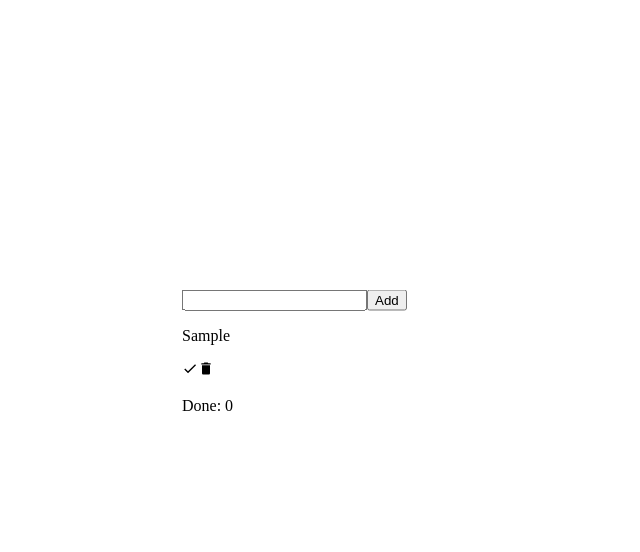
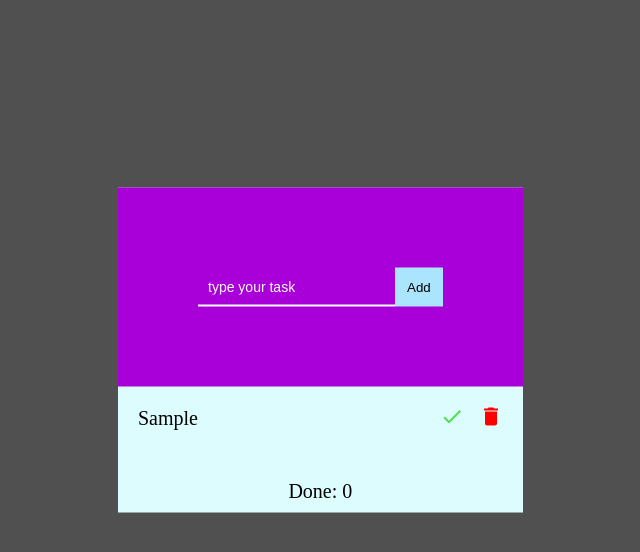
Before and after one commit to eslamicoo912/LGMVIP-Web, a React (Create React App) app in the folder Task 01 Todo List/: page / in a window 1280 px wide. Both pictures are taken after typing "Sample" into the empty fields and a click on the button "Add". Shown: the top 552 px of the page, without its empty margins (394-1034 px from the left). Built offline with nearby package versions, Linux system fonts and the light colour scheme.

Commit message:
finish all styles

```diff
--- a/Task 01 Todo List/src/App.css
+++ b/Task 01 Todo List/src/App.css
@@ -1,11 +1,78 @@
+body {
+  background-color: #505050;
+}
 .app {
   position: absolute;
   top: 45%;
-  left: 45%;
+  left: 40%;
   transform: translateX(-50%);
   transform: translateY(-50%);
 }
 
+form {
+  background-color: #a900d9;
+  padding: 80px;
+}
+
+form input {
+  padding: 10px;
+  background: transparent;
+  border: none;
+  border-bottom: 2px solid white;
+}
+
+form input::placeholder {
+  color: white;
+  font-size: 14px;
+}
+
+form input:focus {
+  outline: none;
+}
+
+form button {
+  background: #aae4fd;
+  border: none;
+  padding: 12px;
+  cursor: pointer;
+}
+
+.list {
+  background-color: #ddfcfe;
+}
+
+.task {
+  padding: 0 20px;
+  display: flex;
+  justify-content: space-between;
+  align-items: center;
+}
+
+.task p {
+  font-size: 20px;
+}
+
+.react-icons {
+  font-size: 1.5rem;
+}
+
+.complete-icon {
+  color: rgb(76, 225, 76);
+  padding: 0 15px;
+}
+
+.delete-icon {
+  color: red;
+}
+
 .completed {
   text-decoration: line-through;
+  background-color: #3970ef;
+  color: white;
 }
+
+.done {
+  text-align: center;
+  padding: 10px;
+  font-size: 20px;
+}
--- a/Task 01 Todo List/src/components/Form.js
+++ b/Task 01 Todo List/src/components/Form.js
@@ -20,7 +20,13 @@ const Form = ({ addTask }) => {
 
   return (
     <form onSubmit={handleSubmit}>
-      <input name="text" type="text" onChange={handleChange} value={input} />
+      <input
+        name="text"
+        type="text"
+        onChange={handleChange}
+        value={input}
+        placeholder="type your task"
+      />
       <button>Add</button>
     </form>
   );
--- a/Task 01 Todo List/src/components/List.js
+++ b/Task 01 Todo List/src/components/List.js
@@ -46,7 +46,7 @@ const List = () => {
     <div className="list">
       <Form addTask={addTask} />
       <Todo todos={todos} removeTask={removeTask} completeTask={completeTask} />
-      <p>Done: {countCompleted}</p>
+      <p className="done">Done: {countCompleted}</p>
     </div>
   );
 };
--- a/Task 01 Todo List/src/components/Todo.js
+++ b/Task 01 Todo List/src/components/Todo.js
@@ -1,5 +1,6 @@
 import React from "react";
 import { MdDelete, MdDone } from "react-icons/md";
+import { IconContext } from "react-icons";
 
 const Todo = ({ todos, removeTask, completeTask }) => {
   return (
@@ -12,8 +13,16 @@ const Todo = ({ todos, removeTask, completeTask }) => {
               <p>{text}</p>
             </div>
             <div className="icons-container">
-              <MdDone onClick={() => completeTask(id)} />
-              <MdDelete onClick={() => removeTask(id)} />
+              <IconContext.Provider value={{ className: "react-icons" }}>
+                <MdDone
+                  className="complete-icon"
+                  onClick={() => completeTask(id)}
+                />
+                <MdDelete
+                  className="delete-icon"
+                  onClick={() => removeTask(id)}
+                />
+              </IconContext.Provider>
             </div>
           </div>
         );
```
